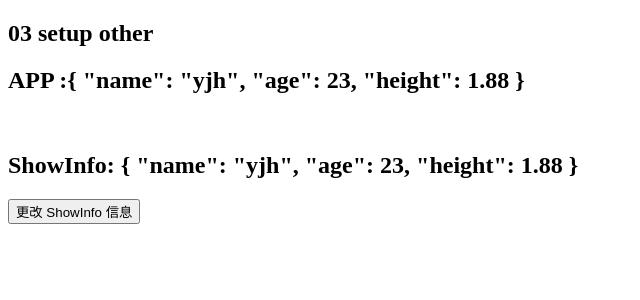
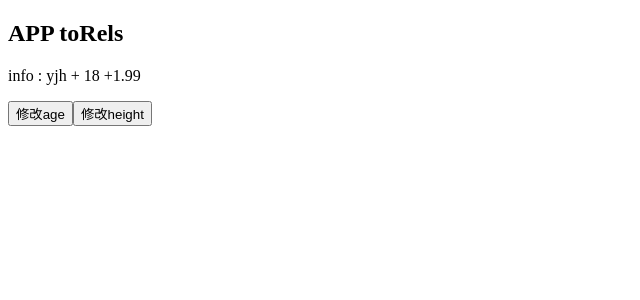
Before and after one commit to Arknighter/vue_composition_api, a Vue app: page / in a window 1280 px wide. Shown: the top 300 px of the page, without its empty margins (0-640 px from the left). Built offline with nearby package versions, Linux system fonts and the light colour scheme.

Commit message:
new file:   "src/04Setip\347\232\204toRefs/App.vue" 	modified:   src/main.js

```diff
--- /dev/null
+++ b/src/04Setip的toRefs/App.vue
@@ -0,0 +1,36 @@
+<template>
+    <h2>APP toRels</h2>
+    <p> info : {{ name }} + {{ age }} +{{ height }}</p>
+    <button @click="age++"> 修改age</button>
+    <button @click="height--"> 修改height</button>
+</template>
+
+<script>
+import { reactive , toRefs ,toRef} from 'vue';
+
+// ref    reactive  readonly
+//toRefs 解构全部 变成响应式
+//toRef  解构一个 变成响应式
+export default{
+    setup(){
+        const info = reactive({
+            name : "yjh",
+            age : 18,
+            height : 1.99
+        })
+        const {name , age} = toRefs(info)
+        const height = toRef(info,"height")
+        return {
+            info,
+            name,
+            age,
+            height
+        }
+    }
+}
+
+</script>
+
+<style scoped>
+
+</style>
--- a/src/main.js
+++ b/src/main.js
@@ -3,7 +3,9 @@ import { createApp } from 'vue'
 // import App from './01Setup体验/App.vue'
 
 // import App from './02Setup定义数据/App.vue'
-import App from './03Setup的其他函数/App.vue'
+// import App from './03Setup的其他函数/App.vue'
+import App from './04Setip的toRefs/App.vue'
+
 
 // import App from './02Setup定义数据/AppCat.vue'
 createApp(App).mount('#app')
```
